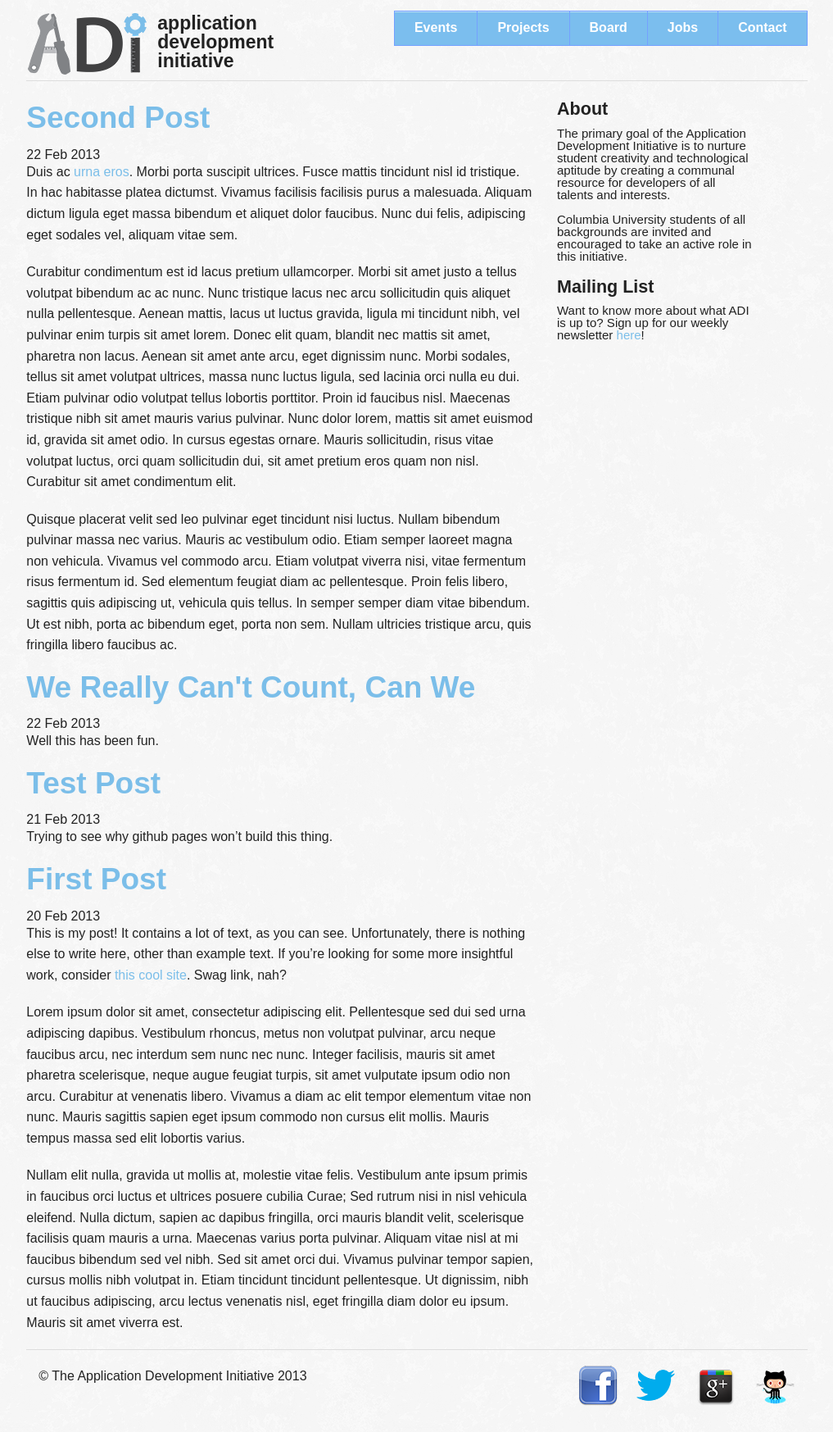
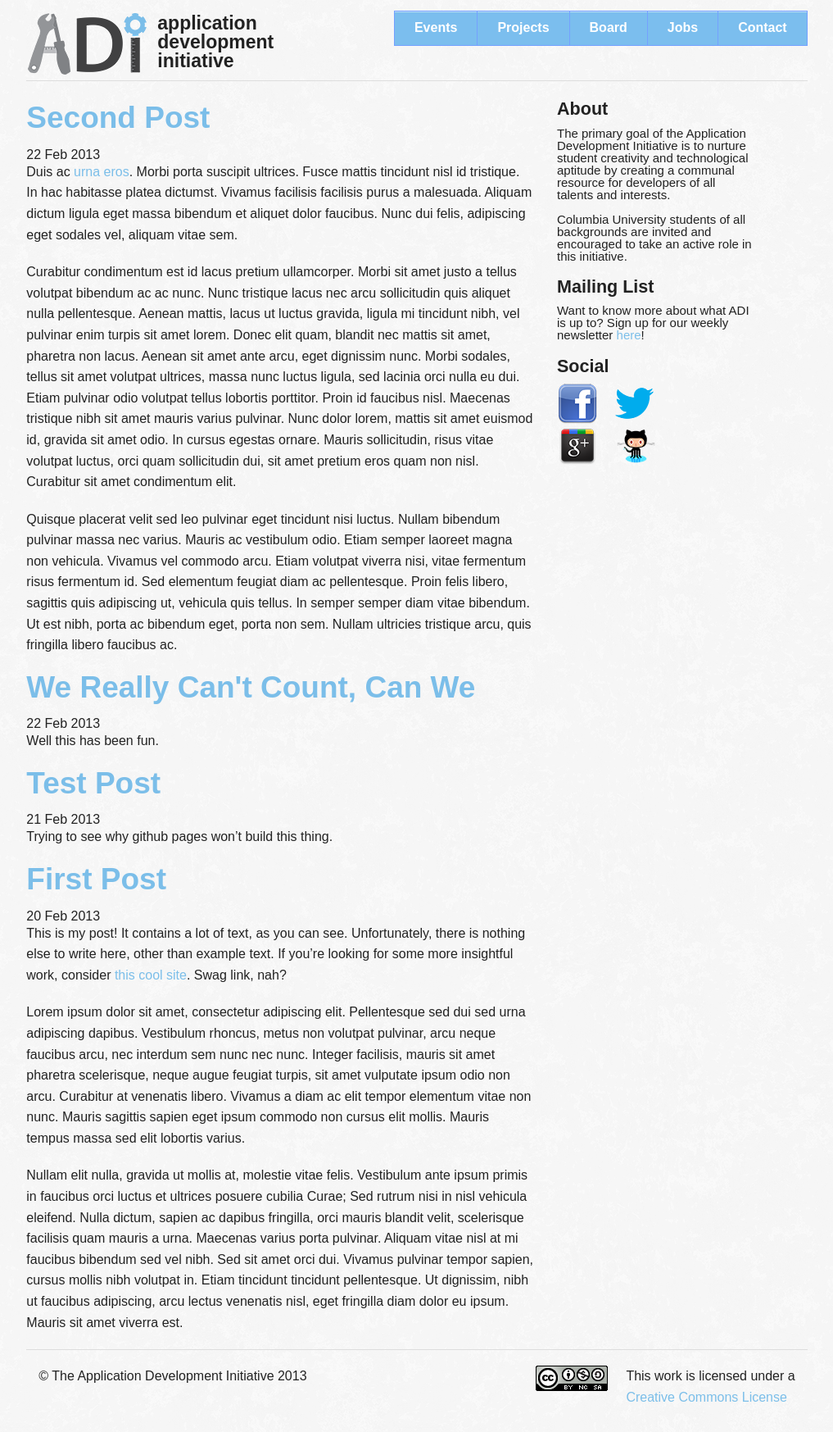
Before and after one commit to adicu/adicu.github.com-dep, a Jekyll site: the page built from index.html, in a window 1280 px wide. Shown: the whole page at 82% size, without its empty margins (131-1148 px from the left). Built offline with Jekyll 4.4.1, drawn with Linux system fonts in a browser that asks for light colours.

Commit message:
moved social, added cc license

```diff
--- a/_layouts/default.html
+++ b/_layouts/default.html
@@ -57,7 +57,15 @@
         The primary goal of the Application Development Initiative is to nurture student creativity and technological aptitude by creating a communal resource for developers of all talents and interests.</br>
         <br>Columbia University students of all backgrounds are invited and encouraged to take an active role in this initiative.<br></br>
         <h4>Mailing List</h4>
-        Want to know more about what ADI is up to? Sign up for our weekly newsletter <a href="http://adicu.us4.list-manage.com/subscribe?u=62d8b690f349b99dd7e0f3205&id=01a495e6ed">here</a>!
+        Want to know more about what ADI is up to? Sign up for our weekly newsletter <a href="http://adicu.us4.list-manage.com/subscribe?u=62d8b690f349b99dd7e0f3205&id=01a495e6ed">here</a>!<br></br>
+        <h4>Social</h4>
+        <ul class="inline-list left">
+              <li><a href="https://www.facebook.com/ADICU"><img src="../img/fb.png"></a></li>
+              <li><a href="http://twitter.com/adicu"><img src="../img/twitter.png"></a></li>
+              <br><li><a href="https://plus.google.com/u/0/114984719719693601269/posts"><img src="../img/googleplus.png"></a>
+              </li>
+              <li><a href="https://github.com/adicu/"><img src="../img/github.png"></a></li>
+            </ul>
   </div>
 
   <div class="footer-wrapper">
@@ -72,11 +80,15 @@
           </div>
           <div class="large-6 columns">
             <ul class="inline-list right">
+              <li><a href="http://creativecommons.org/licenses/by-nc-sa/3.0/"><img src="../img/cc-license.png" style="vertical-align: middle"></a></li>
+              <li>This work is licensed under a <a href="http://creativecommons.org/licenses/by-nc-sa/3.0/">Creative Commons License</a>
+              </li>
+            <!--<ul class="inline-list right">
               <li><a href="https://www.facebook.com/ADICU"><img src="../img/fb.png"></a></li>
               <li><a href="http://twitter.com/adicu"><img src="../img/twitter.png"></a></li>
               <li><a href="https://plus.google.com/u/0/114984719719693601269/posts"><img src="../img/googleplus.png"></a></li>
               <li><a href="https://github.com/adicu/"><img src="../img/github.png"></a></li>
-            </ul>
+            </ul>-->
           </div>
         </div>
       </div>
```
Also changed, not shown: img/cc-license.png (added).
